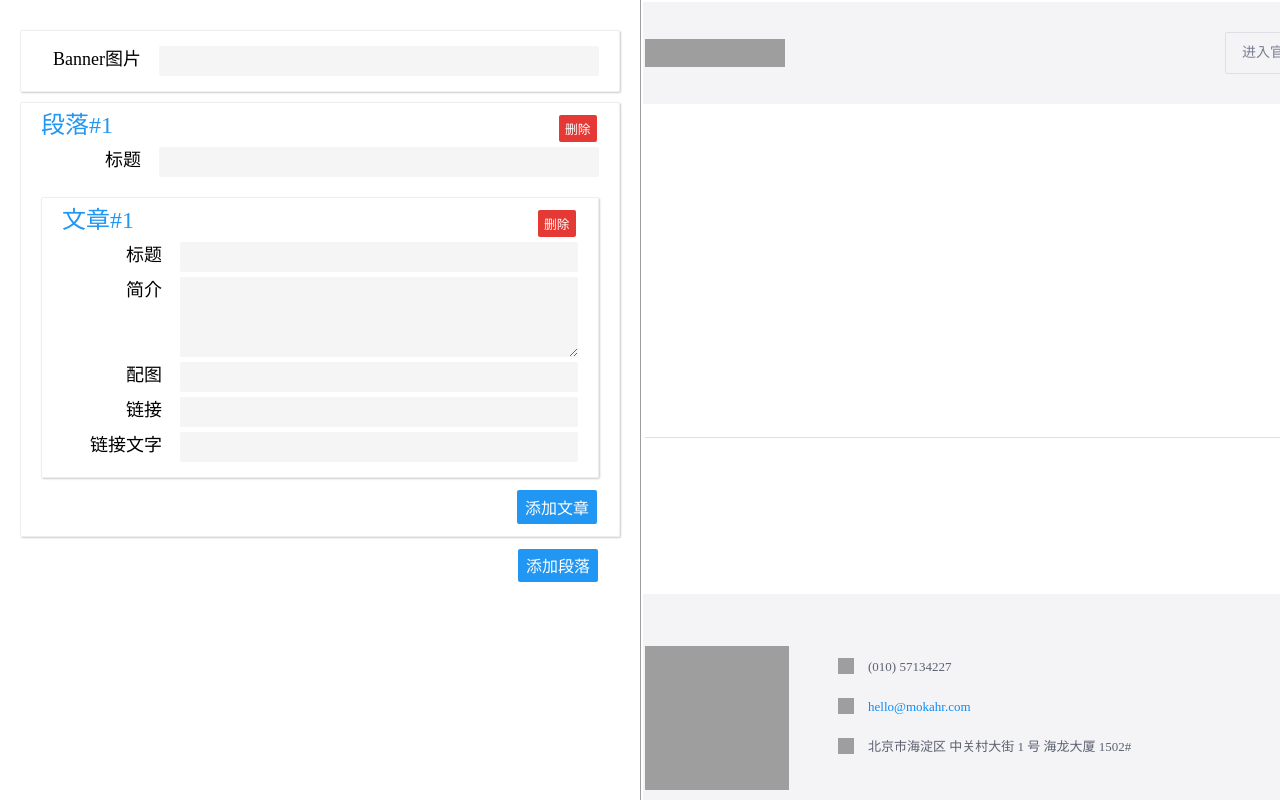
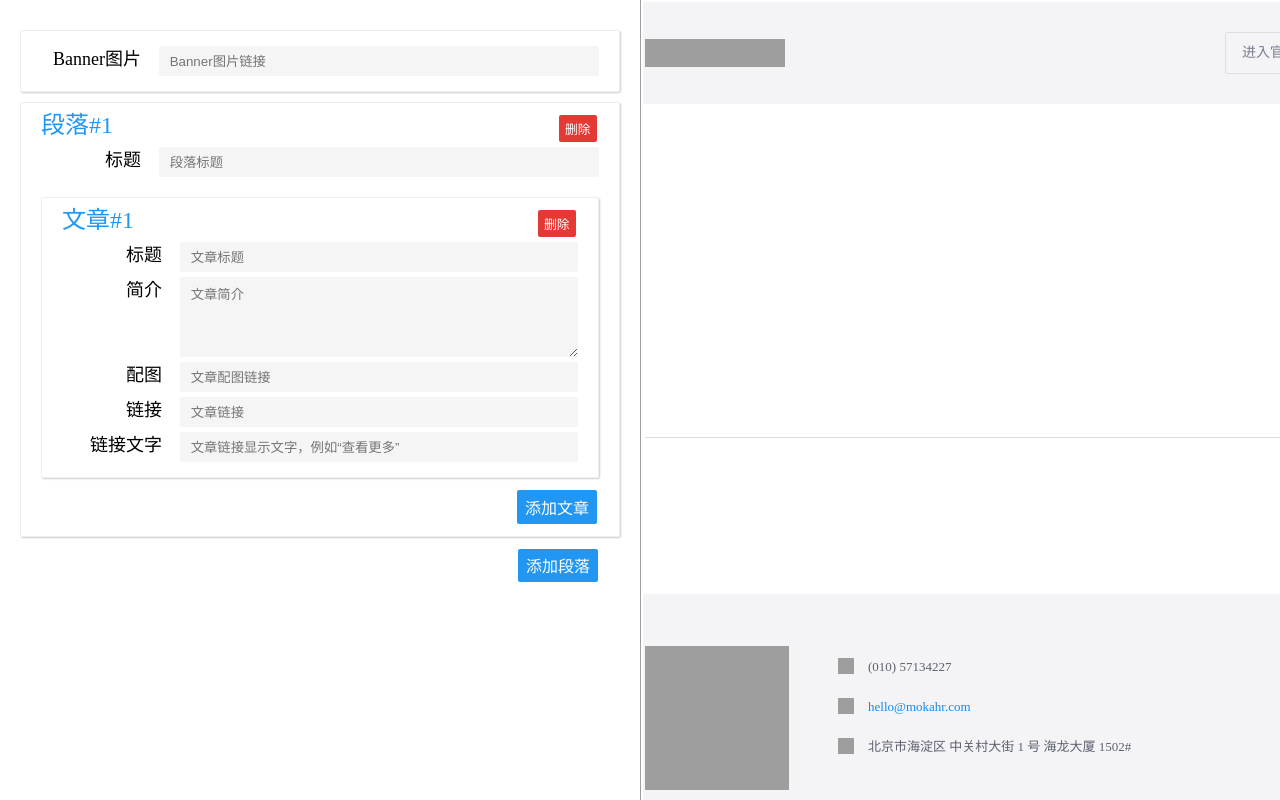
Before and after one commit to southerncross/moka-monthly-email, a Vue app: page / in a window 1280 px wide. Built offline with nearby package versions, Linux system fonts and the light colour scheme; grey boxes are pictures that could not be loaded.

Commit message:
add placeholder

```diff
--- a/src/components/Editor.vue
+++ b/src/components/Editor.vue
@@ -3,7 +3,7 @@
   <div class="panel">
     <div class="text-input">
       <label for="banner">Banner图片</label>
-      <input id="banner" :value="bannerImgUrl" @input="bannerImgUrlChange($event.target.value)"/>
+      <input id="banner" :value="bannerImgUrl" @input="bannerImgUrlChange($event.target.value)" placeholder="Banner图片链接"/>
     </div>
   </div>
   <div v-if="sections.length <= 0" class="empty-hint">邮件里面什么也没有，你不会打算就这样发了吧？</div>
@@ -18,6 +18,7 @@
         :id="section.id"
         :value="section.title"
         @input="sectionChange(section.id, 'title', $event.target.value)"
+        placeholder="段落标题"
       />
     </div>
     <div v-for="(article, articleIdx) in section.articles" :key="article.id" class="panel">
@@ -31,6 +32,7 @@
           :id="`article-title-${article.id}`"
           :value="article.title"
           @input="articleChange(section.id, article.id, 'title', $event.target.value)"
+          placeholder="文章标题"
         />
       </div>
       <div class="article-preview-text text-input">
@@ -39,6 +41,7 @@
           :id="`article-preview-text-${article.id}`"
           :value="article.previewText"
           @input="articleChange(section.id, article.id, 'previewText', $event.target.value)"
+          placeholder="文章简介"
         />
       </div>
       <div class="article-img-url text-input">
@@ -47,6 +50,7 @@
           :id="`article-img-url-${article.id}`"
           :value="article.imgUrl"
           @input="articleChange(section.id, article.id, 'imgUrl', $event.target.value)"
+          placeholder="文章配图链接"
         />
       </div>
       <div class="article-link text-input">
@@ -55,6 +59,7 @@
           :id="`article-link-${article.id}`"
           :value="article.link"
           @input="articleChange(section.id, article.id, 'link', $event.target.value)"
+          placeholder="文章链接"
         />
       </div>
       <div class="article-link-text text-input">
@@ -63,6 +68,7 @@
           :id="`article-link-text-${article.id}`"
           :value="article.linkText"
           @input="articleChange(section.id, article.id, 'linkText', $event.target.value)"
+          placeholder="文章链接显示文字，例如“查看更多”"
         />
       </div>
     </div>
```
